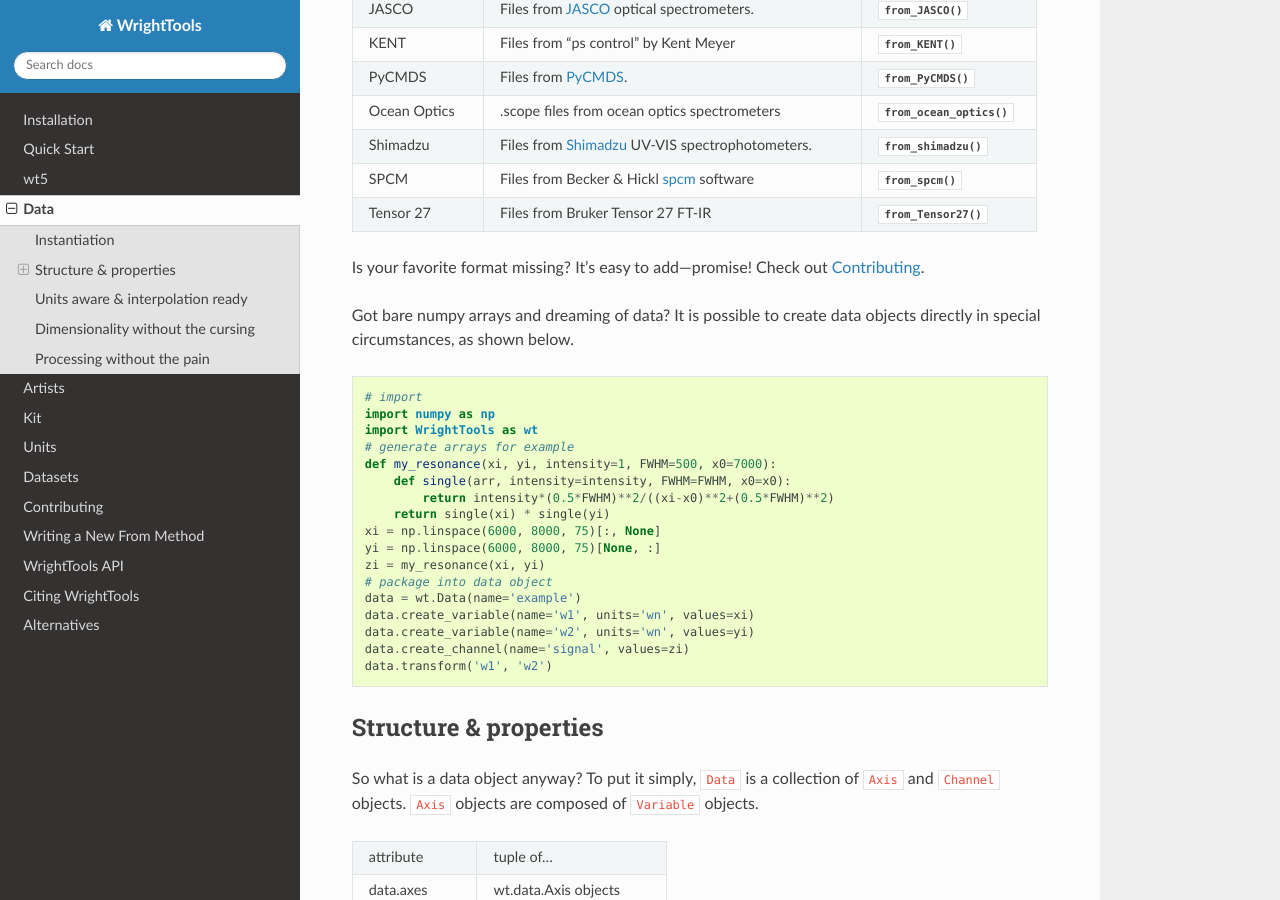
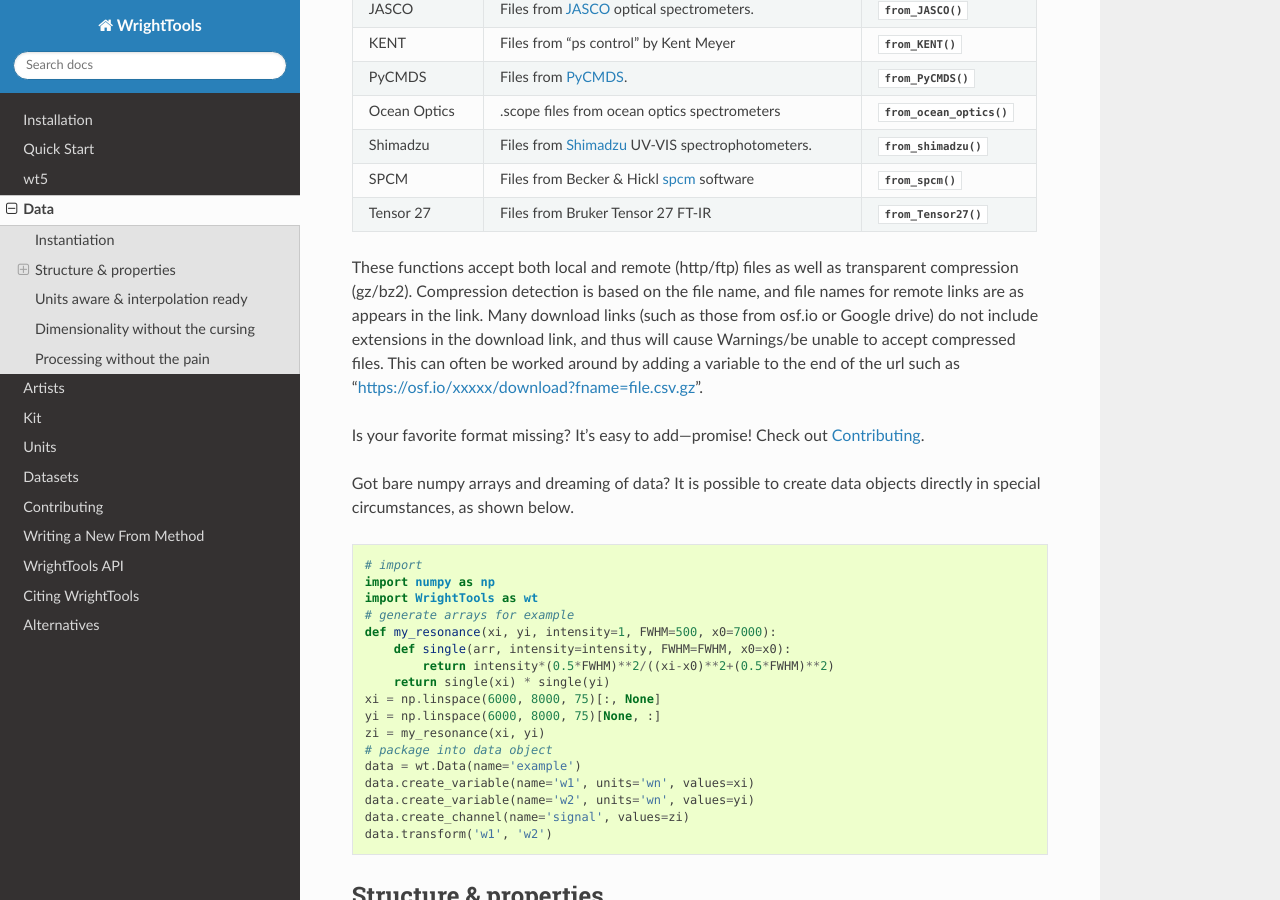
Before and after one commit to wright-group/WrightTools, a Sphinx documentation site: the page built from docs/data.rst, in a window 1280 px wide and 900 px high, scrolled down 526 px. Built offline with Sphinx 7.4.7 and the Read the Docs theme 2.0.0, drawn with Linux system fonts in a browser that asks for light colours; pages that are not in the unit, such as notebooks, are missing from menus; the version number could not be read and is left out.

Commit message:
Document opening urls/zipped files in data.rst

```diff
--- a/docs/data.rst
+++ b/docs/data.rst
@@ -26,6 +26,12 @@ Shimadzu       Files from Shimadzu_ UV-VIS spectrophotometers.
 SPCM           Files from Becker & Hickl spcm_ software                          :meth:`~WrightTools.data.from_spcm`
 Tensor 27      Files from Bruker Tensor 27 FT-IR                                 :meth:`~WrightTools.data.from_Tensor27`
 =============  ================================================================  =========================================
+
+These functions accept both local and remote (http/ftp) files as well as transparent compression (gz/bz2).
+Compression detection is based on the file name, and file names for remote links are as appears in the link.
+Many download links (such as those from osf.io or Google drive) do not include extensions in the download link,
+and thus will cause Warnings/be unable to accept compressed files.
+This can often be worked around by adding a variable to the end of the url such as "https://osf.io/xxxxx/download?fname=file.csv.gz".
 
 Is your favorite format missing?
 It's easy to add---promise! Check out :ref:`contributing`.
```
